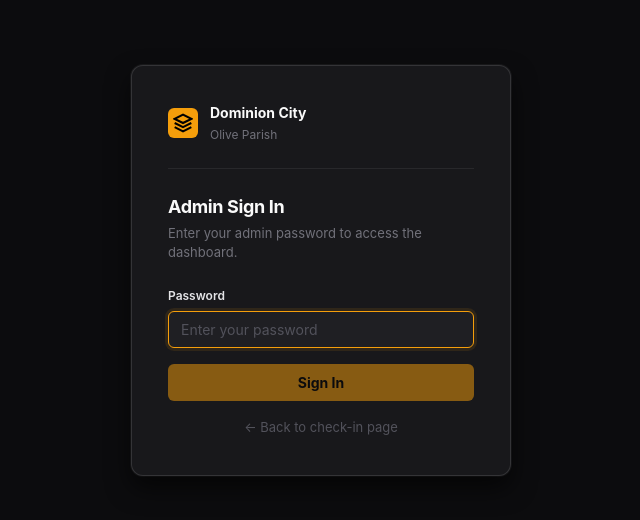
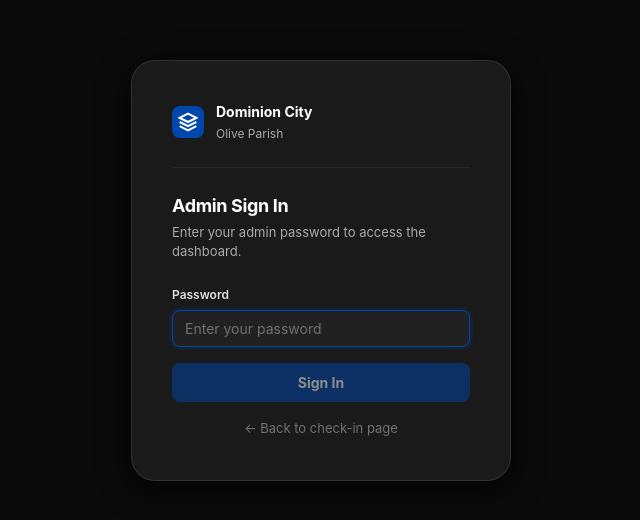
Before and after one commit to Georgeozoemena/Attendance-System, a React (Vite) app in the folder frontend/: page /admin/login in a window 1280 px wide. Shown: the part 130-650 px from the top of the page, without its empty margins (319-959 px from the left). Built offline with nearby package versions, Linux system fonts and the light colour scheme; no server answers.

Commit message:
style: YouTube Music UI pattern - deeper blacks, pill nav, glass navbar, blue primary throughout, borderless cards

```diff
--- a/frontend/src/index.css
+++ b/frontend/src/index.css
@@ -1,5 +1,6 @@
 /* ─────────────────────────────────────────────────────
-   CHURCH ATTENDANCE SYSTEM
+   DOMINION CITY CHURCH MANAGEMENT SYSTEM
+   UI Pattern: YouTube Music — Dominion City Blue
    ───────────────────────────────────────────────────── */
 
 @import url('https://fonts.googleapis.com/css2?family=Inter:wght@300;400;500;600;700;800&display=swap');
@@ -15,28 +16,29 @@
 
 /* ── Design Tokens ─────────────────────────────────── */
 :root {
-  /* Core surfaces */
-  --bg: #0c0c0e;
-  --bg-2: #111114;
-  --surface: #18181b;
-  --surface-2: #1f1f23;
-  --surface-3: #27272b;
-
-  /* Borders */
-  --border: rgba(255, 255, 255, 0.07);
-  --border-2: rgba(255, 255, 255, 0.12);
+  /* Core surfaces — YTM-style deep blacks */
+  --bg: #0a0a0a;
+  --bg-2: #0f0f0f;
+  --surface: #1a1a1a;
+  --surface-2: #212121;
+  --surface-3: #2d2d2d;
+
+  /* Borders — very subtle, almost invisible */
+  --border: rgba(255, 255, 255, 0.06);
+  --border-2: rgba(255, 255, 255, 0.10);
 
   /* Text */
-  --text-1: #fafafa;
-  --text-2: #e4e4e7;
-  --text-3: #71717a;
-  --text-4: #52525b;
+  --text-1: #ffffff;
+  --text-2: #e0e0e0;
+  --text-3: #aaaaaa;
+  --text-4: #717171;
 
   /* Dominion City Blue (Brand) */
   --dc-blue: #0047AB;
   --dc-blue-dk: #003380;
-  --dc-blue-lt: rgba(0, 71, 171, 0.12);
-  --dc-blue-border: rgba(0, 71, 171, 0.25);
+  --dc-blue-lt: rgba(0, 71, 171, 0.15);
+  --dc-blue-border: rgba(0, 71, 171, 0.30);
+  --dc-blue-glow: rgba(0, 71, 171, 0.25);
 
   /* Primary Action */
   --primary: var(--dc-blue);
@@ -44,41 +46,42 @@
   --primary-lt: var(--dc-blue-lt);
   --primary-border: var(--dc-blue-border);
 
-  /* Keep amber for specific status/warnings */
+  /* Amber — warnings only */
   --amber: #f59e0b;
   --amber-dk: #d97706;
   --amber-lt: rgba(245, 158, 11, 0.12);
   --amber-border: rgba(245, 158, 11, 0.25);
 
-  /* Status colors */
+  /* Status */
   --green: #22c55e;
   --green-lt: rgba(34, 197, 94, 0.12);
   --green-border: rgba(34, 197, 94, 0.25);
   --red: #ef4444;
-  --red-lt: rgba(239, 68, 68, 0.12);
-  --red-border: rgba(239, 68, 68, 0.25);
+  --red-lt: rgba(239, 68, 68, 0.10);
+  --red-border: rgba(239, 68, 68, 0.20);
   --purple: #a855f7;
   --purple-lt: rgba(168, 85, 247, 0.12);
 
-  /* Sidebar */
-  --sidebar-bg: #09090b;
-  --sidebar-border: rgba(255, 255, 255, 0.05);
-  --sidebar-text: #71717a;
-  --sidebar-active-bg: var(--dc-blue-lt);
-  --sidebar-active: var(--dc-blue);
-  --sidebar-hover: rgba(255, 255, 255, 0.04);
-  --sidebar-w: 228px;
-
-  /* Radius */
-  --radius-sm: 6px;
-  --radius: 8px;
-  --radius-lg: 12px;
-
-  /* Shadows for dark mode */
-  --shadow-sm: 0 1px 2px rgba(0, 0, 0, 0.5);
-  --shadow: 0 1px 4px rgba(0, 0, 0, 0.4), 0 0 0 1px rgba(255, 255, 255, 0.04);
-  --shadow-md: 0 4px 12px rgba(0, 0, 0, 0.5), 0 0 0 1px rgba(255, 255, 255, 0.06);
-  --shadow-lg: 0 12px 24px rgba(0, 0, 0, 0.6), 0 0 0 1px rgba(255, 255, 255, 0.06);
+  /* Sidebar — YTM style */
+  --sidebar-bg: #0a0a0a;
+  --sidebar-border: rgba(255, 255, 255, 0.04);
+  --sidebar-text: #aaaaaa;
+  --sidebar-active-bg: rgba(255, 255, 255, 0.10);
+  --sidebar-active: #ffffff;
+  --sidebar-hover: rgba(255, 255, 255, 0.06);
+  --sidebar-w: 240px;
+
+  /* Radius — more rounded like YTM */
+  --radius-sm: 8px;
+  --radius: 12px;
+  --radius-lg: 16px;
+  --radius-xl: 24px;
+
+  /* Shadows */
+  --shadow-sm: 0 1px 3px rgba(0, 0, 0, 0.6);
+  --shadow: 0 2px 8px rgba(0, 0, 0, 0.5);
+  --shadow-md: 0 4px 16px rgba(0, 0, 0, 0.6);
+  --shadow-lg: 0 8px 32px rgba(0, 0, 0, 0.7);
 }
 
 /* ── Base ──────────────────────────────────────────── */
@@ -180,32 +183,23 @@ textarea {
 .admin-content-scroll {
   flex: 1;
   overflow-y: auto;
-  padding: 28px 32px;
+  padding: 32px 36px;
   scrollbar-width: thin;
   scrollbar-color: var(--surface-3) transparent;
 }
 
-.admin-content-scroll::-webkit-scrollbar {
-  width: 5px;
-}
-
-.admin-content-scroll::-webkit-scrollbar-track {
-  background: transparent;
-}
-
-.admin-content-scroll::-webkit-scrollbar-thumb {
-  background: var(--surface-3);
-  border-radius: 10px;
-}
+.admin-content-scroll::-webkit-scrollbar { width: 4px; }
+.admin-content-scroll::-webkit-scrollbar-track { background: transparent; }
+.admin-content-scroll::-webkit-scrollbar-thumb { background: var(--surface-3); border-radius: 10px; }
 
 /* ═══════════════════════════════════════════════════
-   SIDEBAR
+   SIDEBAR — YouTube Music pattern
 ═══════════════════════════════════════════════════ */
 
 .admin-sidebar {
   width: var(--sidebar-w);
   background: var(--sidebar-bg);
-  border-right: 1px solid var(--sidebar-border);
+  border-right: none;
   display: flex;
   flex-direction: column;
   height: 100vh;
@@ -218,29 +212,29 @@ textarea {
 .sidebar-brand {
   display: flex;
   align-items: center;
-  gap: 10px;
-  padding: 20px 16px 16px;
-  border-bottom: 1px solid var(--sidebar-border);
+  gap: 12px;
+  padding: 22px 20px 18px;
+  border-bottom: none;
 }
 
 .login-brand-icon {
-  width: 30px;
-  height: 30px;
+  width: 32px;
+  height: 32px;
   border-radius: var(--radius-sm);
-  background: var(--amber);
+  background: var(--dc-blue);
   display: flex;
   align-items: center;
   justify-content: center;
   flex-shrink: 0;
-  color: #000;
+  color: #fff;
 }
 
 .brand-text h2 {
-  font-size: 13px;
+  font-size: 14px;
   font-weight: 700;
   color: var(--text-1);
   line-height: 1.3;
-  letter-spacing: -0.01em;
+  letter-spacing: -0.02em;
 }
 
 .brand-text span {
@@ -251,42 +245,42 @@ textarea {
 
 .sidebar-nav {
   flex: 1;
-  padding: 10px 8px;
+  padding: 8px 12px;
   overflow-y: auto;
   display: flex;
   flex-direction: column;
-  gap: 1px;
+  gap: 2px;
   scrollbar-width: none;
 }
 
-.sidebar-nav::-webkit-scrollbar {
-  display: none;
-}
+.sidebar-nav::-webkit-scrollbar { display: none; }
 
 .nav-group {
-  margin-bottom: 6px;
-}
-
-.nav-group>label {
+  margin-bottom: 4px;
+}
+
+/* Section labels — subtle, small */
+.nav-group > label {
   display: block;
   font-size: 10px;
-  font-weight: 700;
-  letter-spacing: 0.09em;
+  font-weight: 600;
+  letter-spacing: 0.08em;
   text-transform: uppercase;
   color: var(--text-4);
-  padding: 8px 10px 4px;
-}
-
+  padding: 12px 12px 4px;
+}
+
+/* Nav links — YTM pill style */
 .sidebar-link {
   display: flex;
   align-items: center;
-  gap: 9px;
-  padding: 8px 10px;
-  border-radius: var(--radius-sm);
+  gap: 12px;
+  padding: 10px 12px;
+  border-radius: var(--radius-xl);
   color: var(--sidebar-text);
   font-size: 13px;
   font-weight: 500;
-  transition: background 0.12s, color 0.12s;
+  transition: background 0.15s, color 0.15s;
   border: none;
   background: none;
   width: 100%;
@@ -297,28 +291,23 @@ textarea {
 
 .sidebar-link svg {
   flex-shrink: 0;
-  opacity: 0.5;
-  transition: opacity 0.12s;
+  transition: opacity 0.15s;
 }
 
 .sidebar-link:hover {
   background: var(--sidebar-hover);
-  color: var(--text-2);
-}
-
-.sidebar-link:hover svg {
-  opacity: 0.8;
-}
-
+  color: var(--text-1);
+}
+
+/* Active — white text, subtle white fill (YTM style) */
 .sidebar-link.active {
   background: var(--sidebar-active-bg);
-  color: #fff;
+  color: var(--text-1);
   font-weight: 600;
 }
 
 .sidebar-link.active svg {
-  opacity: 1;
-  color: #fff;
+  color: var(--text-1);
 }
 
 /* Dropdown */
@@ -338,49 +327,52 @@ textarea {
 }
 
 .dropdown-menu {
-  padding: 2px 0 4px 28px;
+  padding: 2px 0 4px 20px;
   display: flex;
   flex-direction: column;
-  gap: 1px;
+  gap: 2px;
   animation: slideIn 0.14s ease;
 }
 
 .dropdown-menu .sidebar-link {
   font-size: 12.5px;
+  border-radius: var(--radius-xl);
 }
 
 .sidebar-footer {
-  padding: 10px 8px;
-  border-top: 1px solid var(--sidebar-border);
+  padding: 12px;
+  border-top: none;
 }
 
 .logout-btn {
   display: flex;
   align-items: center;
-  gap: 9px;
+  gap: 12px;
   width: 100%;
-  padding: 8px 10px;
-  border-radius: var(--radius-sm);
+  padding: 10px 12px;
+  border-radius: var(--radius-xl);
   border: none;
   background: none;
   color: var(--text-4);
   font-size: 13px;
   font-weight: 500;
-  transition: all 0.12s;
+  transition: all 0.15s;
 }
 
 .logout-btn:hover {
-  background: var(--red-lt);
-  color: #f87171;
+  background: var(--sidebar-hover);
+  color: var(--text-2);
 }
 
 /* ═══════════════════════════════════════════════════
-   TOP NAVBAR
+   TOP NAVBAR — Glass style
 ═══════════════════════════════════════════════════ */
 
 .admin-top-navbar {
-  height: 54px;
-  background: var(--bg-2);
+  height: 56px;
+  background: rgba(15, 15, 15, 0.85);
+  backdrop-filter: blur(20px);
+  -webkit-backdrop-filter: blur(20px);
   border-bottom: 1px solid var(--border);
   display: flex;
   align-items: center;
@@ -388,6 +380,8 @@ textarea {
   padding: 0 28px;
   flex-shrink: 0;
   z-index: 90;
+  position: sticky;
+  top: 0;
 }
 
 .navbar-search {
@@ -425,7 +419,8 @@ textarea {
 }
 
 .search-input-wrapper input:focus {
-  border-color: var(--amber);
+  border-color: var(--dc-blue);
+  box-shadow: 0 0 0 2px var(--dc-blue-lt);
 }
 
 .search-shortcut {
@@ -608,28 +603,29 @@ textarea {
 }
 
 /* ═══════════════════════════════════════════════════
-   STAT CARDS
+   STAT CARDS — borderless, depth through bg
 ═══════════════════════════════════════════════════ */
 
 .admin-card-grid {
   display: grid;
   grid-template-columns: repeat(4, 1fr);
-  gap: 14px;
-  margin-bottom: 20px;
+  gap: 16px;
+  margin-bottom: 24px;
 }
 
 .stat-card {
   background: var(--surface);
-  border: 1px solid var(--border);
-  border-radius: var(--radius);
-  padding: 20px;
+  border: none;
+  border-radius: var(--radius-lg);
+  padding: 22px;
   position: relative;
   overflow: hidden;
-  transition: border-color 0.15s;
+  transition: background 0.15s, transform 0.15s;
 }
 
 .stat-card:hover {
-  border-color: var(--border-2);
+  background: var(--surface-2);
+  transform: translateY(-1px);
 }
 
 .stat-card-top {
@@ -693,22 +689,22 @@ textarea {
 }
 
 .stat-card.highlighted {
-  border-color: var(--amber-border);
-  background: linear-gradient(135deg, var(--surface) 0%, rgba(245, 158, 11, 0.04) 100%);
+  border: none;
+  background: linear-gradient(135deg, var(--dc-blue-lt) 0%, rgba(0, 71, 171, 0.06) 100%);
 }
 
 .stat-card.highlighted .stat-value {
-  color: var(--amber);
+  color: #5b9cf6;
 }
 
 /* ═══════════════════════════════════════════════════
-   DATA TABLE CARD
+   DATA TABLE CARD — borderless
 ═══════════════════════════════════════════════════ */
 
 .data-table-card {
   background: var(--surface);
-  border: 1px solid var(--border);
-  border-radius: var(--radius);
+  border: none;
+  border-radius: var(--radius-lg);
   overflow: hidden;
 }
 
@@ -921,8 +917,9 @@ td[data-label="Name"] {
   position: fixed;
   inset: 0;
   z-index: 999;
-  background: rgba(0, 0, 0, 0.7);
-  backdrop-filter: blur(4px);
+  background: rgba(0, 0, 0, 0.8);
+  backdrop-filter: blur(8px);
+  -webkit-backdrop-filter: blur(8px);
   display: flex;
   align-items: center;
   justify-content: center;
@@ -930,9 +927,9 @@ td[data-label="Name"] {
 }
 
 .modal {
-  background: var(--surface);
+  background: var(--surface-2);
   border: 1px solid var(--border-2);
-  border-radius: var(--radius-lg);
+  border-radius: var(--radius-xl);
   padding: 28px;
   width: 100%;
   max-width: 400px;
@@ -1067,7 +1064,8 @@ td[data-label="Name"] {
 }
 
 .input:focus {
-  border-color: var(--amber);
+  border-color: var(--dc-blue);
+  box-shadow: 0 0 0 2px var(--dc-blue-lt);
 }
 
 /* ═══════════════════════════════════════════════════
@@ -1346,8 +1344,8 @@ td[data-label="Name"] {
 }
 
 .tab-btn.active {
-  color: var(--amber);
-  border-bottom-color: var(--amber);
+  color: var(--dc-blue);
+  border-bottom-color: var(--dc-blue);
   font-weight: 600;
 }
 
@@ -1394,7 +1392,8 @@ td[data-label="Name"] {
 }
 
 .members-search-bar input:focus {
-  border-color: var(--amber);
+  border-color: var(--dc-blue);
+  box-shadow: 0 0 0 2px var(--dc-blue-lt);
 }
 
 .members-search-bar input::placeholder {
@@ -1417,8 +1416,8 @@ td[data-label="Name"] {
 .login-box {
   background: var(--surface);
   border: 1px solid var(--border-2);
-  border-radius: var(--radius-lg);
-  padding: 36px;
+  border-radius: var(--radius-xl);
+  padding: 40px;
   width: 100%;
   max-width: 380px;
   box-shadow: var(--shadow-lg);
@@ -1492,8 +1491,8 @@ td[data-label="Name"] {
 }
 
 .login-field input:focus {
-  border-color: var(--amber);
-  box-shadow: 0 0 0 3px rgba(245, 158, 11, 0.1);
+  border-color: var(--dc-blue);
+  box-shadow: 0 0 0 3px var(--dc-blue-lt);
 }
 
 .login-error {
@@ -1511,9 +1510,9 @@ td[data-label="Name"] {
 
 .login-btn {
   width: 100%;
-  padding: 10px 16px;
-  background: var(--amber);
-  color: #000;
+  padding: 11px 16px;
+  background: var(--dc-blue);
+  color: #fff;
   border: none;
   border-radius: var(--radius-sm);
   font-size: 14px;
@@ -1523,7 +1522,7 @@ td[data-label="Name"] {
 }
 
 .login-btn:hover:not(:disabled) {
-  background: var(--amber-dk);
+  background: var(--dc-blue-dk);
 }
 
 .login-btn:disabled {
@@ -2327,7 +2326,7 @@ td[data-label="Name"] {
 
   .admin-sidebar.mobile-open {
     transform: translateX(0);
-    box-shadow: 20px 0 50px rgba(0, 0, 0, 0.1);
+    box-shadow: 20px 0 60px rgba(0, 0, 0, 0.5);
   }
 
   .sidebar-close-btn {
@@ -2335,7 +2334,6 @@ td[data-label="Name"] {
     margin-left: auto;
   }
 
-  /* Restore text visibility in drawer */
   .brand-text,
   .sidebar-link > span,
   .nav-group > label,
@@ -2346,65 +2344,53 @@ td[data-label="Name"] {
 
   .sidebar-brand {
     justify-content: flex-start !important;
-    padding: 16px 20px !important;
+    padding: 20px 20px 16px !important;
   }
 
   .sidebar-link, .logout-btn {
     justify-content: flex-start !important;
-    padding: 12px 20px !important;
+    padding: 10px 16px !important;
+    border-radius: var(--radius-xl) !important;
   }
 
   .nav-group > label {
-    padding: 0 20px !important;
+    padding: 12px 16px 4px !important;
   }
 }
 
 /* ═══════════════════════════════════════════════════
    LIGHT MODE OVERRIDES
-   Applied when <html data-theme="light">
 ═══════════════════════════════════════════════════ */
 
 [data-theme="light"] {
-  /* Core surfaces */
-  --bg: #f5f6f8;
-  --bg-2: #f0f2f5;
+  --bg: #f5f5f5;
+  --bg-2: #efefef;
   --surface: #ffffff;
-  --surface-2: #f7f8fa;
-  --surface-3: #eef0f3;
-
-  /* Borders */
-  --border: #e5e7eb;
-  --border-2: #d1d5db;
-
-  /* Text */
-  --text-1: #0f172a;
-  --text-2: #374151;
-  --text-3: #6b7280;
-  --text-4: #9ca3af;
-
-  /* Sidebar in light mode — WHITE THEME per request */
+  --surface-2: #f8f8f8;
+  --surface-3: #eeeeee;
+  --border: #e0e0e0;
+  --border-2: #cccccc;
+  --text-1: #0f0f0f;
+  --text-2: #333333;
+  --text-3: #666666;
+  --text-4: #999999;
   --sidebar-bg: #ffffff;
-  --sidebar-border: #e5e7eb;
-  --sidebar-text: #64748b;
+  --sidebar-border: #e0e0e0;
+  --sidebar-text: #555555;
   --sidebar-active-bg: var(--dc-blue-lt);
   --sidebar-active: var(--dc-blue);
-  --sidebar-hover: #f1f5f9;
-
-  /* Status badges stay vibrant on light */
+  --sidebar-hover: rgba(0, 0, 0, 0.04);
   --green-lt: #f0fdf4;
   --green-border: #bbf7d0;
-  --blue-lt: #eff6ff;
   --amber-lt: #fffbeb;
   --amber-border: rgba(180, 120, 0, 0.25);
   --purple-lt: #f5f3ff;
   --red-lt: #fef2f2;
   --red-border: #fecaca;
-
-  /* Shadows — lighter for light mode */
-  --shadow-sm: 0 1px 2px rgba(0, 0, 0, 0.05);
-  --shadow: 0 1px 3px rgba(0, 0, 0, 0.08), 0 1px 2px rgba(0, 0, 0, 0.04);
-  --shadow-md: 0 4px 6px -1px rgba(0, 0, 0, 0.07), 0 2px 4px -2px rgba(0, 0, 0, 0.04);
-  --shadow-lg: 0 10px 15px -3px rgba(0, 0, 0, 0.08), 0 4px 6px -4px rgba(0, 0, 0, 0.04);
+  --shadow-sm: 0 1px 2px rgba(0, 0, 0, 0.06);
+  --shadow: 0 1px 4px rgba(0, 0, 0, 0.08);
+  --shadow-md: 0 4px 12px rgba(0, 0, 0, 0.10);
+  --shadow-lg: 0 8px 24px rgba(0, 0, 0, 0.12);
 }
 
 /* Light mode overrides */
```
